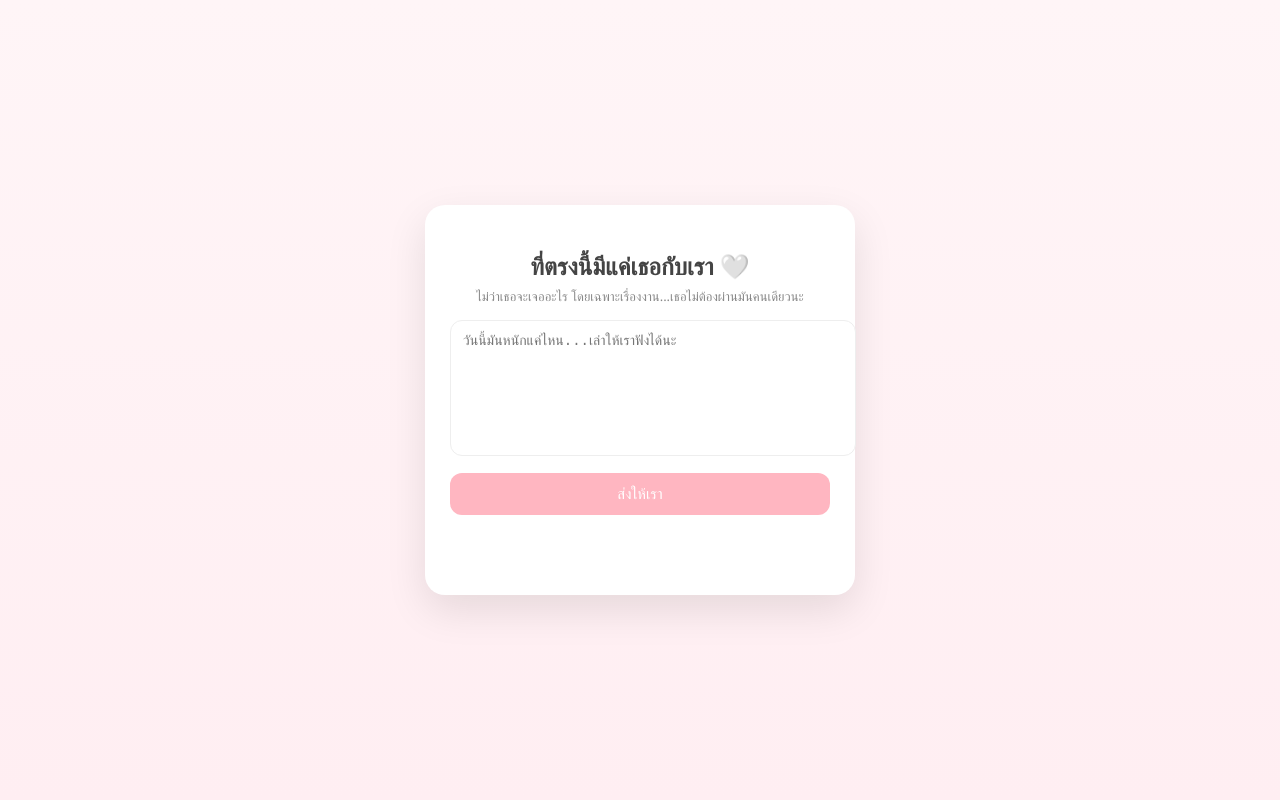
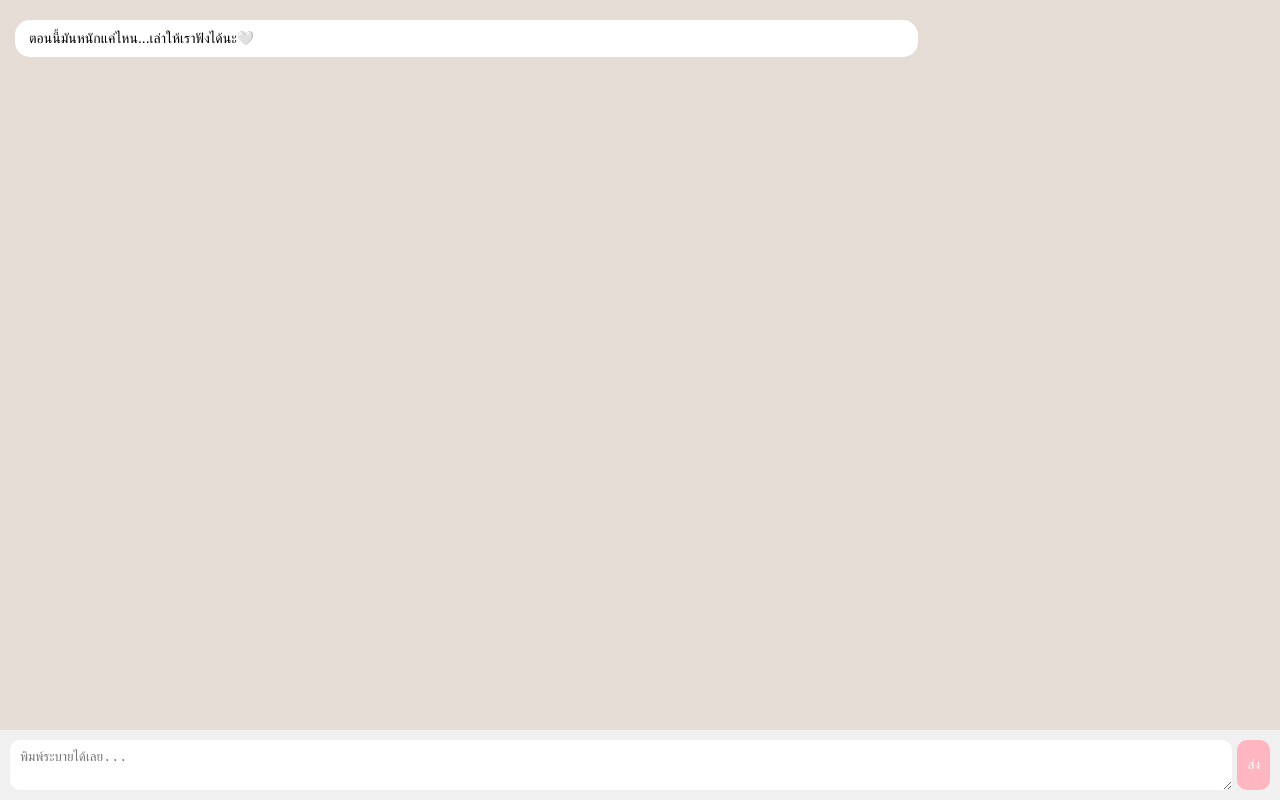
Before and after one commit to aasszoom1/for-her, a plain HTML site: page index.html in a window 1280 px wide. Drawn offline with Linux system fonts and the light colour scheme.

Commit message:
Update index.html

```diff
--- a/index.html
+++ b/index.html
@@ -3,134 +3,215 @@
 <head>
 <meta charset="UTF-8">
 <title>For You 🤍</title>
+<meta name="viewport" content="width=device-width, initial-scale=1.0">
 
 <style>
 body {
     margin: 0;
-    font-family: 'Segoe UI', sans-serif;
-    background: linear-gradient(to bottom, #fff5f7, #ffeef2);
+    font-family: sans-serif;
+    background: #e5ddd5;
     display: flex;
-    justify-content: center;
-    align-items: center;
+    flex-direction: column;
     height: 100vh;
 }
 
-/* กล่องหลัก */
-.container {
-    background: white;
-    width: 380px;
-    padding: 25px;
-    border-radius: 20px;
-    box-shadow: 0 15px 40px rgba(0,0,0,0.1);
-    text-align: center;
+/* แชท */
+.chat {
+    flex: 1;
+    padding: 15px;
+    overflow-y: auto;
 }
 
-/* หัวข้อ */
-h2 {
-    margin-bottom: 5px;
-    color: #444;
+/* บับเบิล */
+.bubble {
+    max-width: 70%;
+    padding: 10px 14px;
+    border-radius: 15px;
+    margin: 5px 0;
+    font-size: 14px;
 }
 
-/* คำอธิบาย */
-.desc {
-    font-size: 13px;
-    color: #888;
-    margin-bottom: 15px;
+.bot {
+    background: white;
+    margin-right: auto;
 }
 
-/* กล่องพิมพ์ */
-textarea {
-    width: 100%;
-    height: 110px;
-    border-radius: 12px;
-    border: 1px solid #eee;
-    padding: 12px;
-    font-size: 14px;
-    resize: none;
-    outline: none;
-    transition: 0.2s;
+.me {
+    background: #dcf8c6;
+    margin-left: auto;
 }
 
-textarea:focus {
-    border-color: #ffb6c1;
+/* input */
+.input-area {
+    display: flex;
+    padding: 10px;
+    background: #f0f0f0;
 }
 
-/* ปุ่ม */
+textarea {
+    flex: 1;
+    border-radius: 10px;
+    border: none;
+    padding: 10px;
+}
+
 button {
-    margin-top: 12px;
-    width: 100%;
-    padding: 12px;
+    margin-left: 5px;
     border: none;
-    border-radius: 12px;
+    border-radius: 10px;
+    padding: 10px;
     background: #ffb6c1;
     color: white;
-    font-size: 15px;
     cursor: pointer;
-    transition: 0.2s;
+    position: relative;
+    overflow: hidden;
 }
 
-button:hover {
-    background: #ff9eb0;
+/* 💓 หัวใจ */
+.heart {
+    position: absolute;
+    color: pink;
+    font-size: 12px;
+    animation: floatUp 1s linear forwards;
 }
 
-/* ข้อความตอบ */
-.response {
-    margin-top: 15px;
-    font-size: 14px;
-    color: #555;
-    min-height: 40px;
-    transition: 0.3s;
+@keyframes floatUp {
+    from {
+        transform: translateY(0) scale(1);
+        opacity: 1;
+    }
+    to {
+        transform: translateY(-40px) scale(1.5);
+        opacity: 0;
+    }
+}
+
+/* ปุ่มกลางจอ */
+.next-btn {
+    position: fixed;
+    top: 50%;
+    left: 50%;
+    transform: translate(-50%, -50%);
+    background: #ffb6c1;
+    color: white;
+    padding: 15px 25px;
+    border-radius: 15px;
+    display: none;
+    cursor: pointer;
 }
 </style>
 </head>
 
 <body>
 
-<div class="container">
-    <h2>ที่ตรงนี้มีแค่เธอกับเรา 🤍</h2>
-    <div class="desc">
-        ไม่ว่าเธอจะเจออะไร โดยเฉพาะเรื่องงาน...เธอไม่ต้องผ่านมันคนเดียวนะ
-    </div>
+<div class="chat" id="chat"></div>
 
-    <textarea id="input" placeholder="วันนี้มันหนักแค่ไหน...เล่าให้เราฟังได้นะ"></textarea>
-    <button onclick="reply()">ส่งให้เรา</button>
-
-    <div class="response" id="response"></div>
+<div class="input-area">
+    <textarea id="input" placeholder="พิมพ์ระบายได้เลย..."></textarea>
+    <button onclick="send(this)">ส่ง</button>
 </div>
 
-<script type="module">
-import { initializeApp } from "https://www.gstatic.com/firebasejs/10.12.2/firebase-app.js";
-import { getFirestore, collection, addDoc } from "https://www.gstatic.com/firebasejs/10.12.2/firebase-firestore.js";
+<div class="next-btn" id="nextBtn" onclick="goNext()">ไปต่อ 🤍</div>
 
-const firebaseConfig = {
-  apiKey: "AIzaSyCquKO0dfib9VPLiVw8VoMglElIaaT65Pc",
-  authDomain: "for-you-78a52.firebaseapp.com",
-  projectId: "for-you-78a52"
+<!-- 🎵 เพลง -->
+<audio id="bgm" loop>
+    <source src="music.mp3" type="audio/mpeg">
+</audio>
+
+<script>
+// ⌨️ พิมพ์ทีละตัว
+function typeText(element, text, speed = 30) {
+    let i = 0;
+    function typing() {
+        if (i < text.length) {
+            element.innerText += text.charAt(i);
+            i++;
+            setTimeout(typing, speed);
+        }
+    }
+    typing();
+}
+
+// เพิ่มบับเบิล
+function addBubble(text, type, typing=false) {
+    let div = document.createElement("div");
+    div.className = "bubble " + type;
+
+    if (typing) {
+        typeText(div, text);
+    } else {
+        div.innerText = text;
+    }
+
+    document.getElementById("chat").appendChild(div);
+    div.scrollIntoView();
+}
+
+// 💓 เอฟเฟกต์หัวใจ
+function heartEffect(btn) {
+    for (let i = 0; i < 5; i++) {
+        let heart = document.createElement("div");
+        heart.className = "heart";
+        heart.innerText = "💓";
+        heart.style.left = Math.random() * 50 + "px";
+        btn.appendChild(heart);
+
+        setTimeout(() => heart.remove(), 1000);
+    }
+}
+
+// 🎵 fade in เพลง
+function playMusic() {
+    let audio = document.getElementById("bgm");
+    audio.volume = 0;
+    audio.play();
+
+    let vol = 0;
+    let fade = setInterval(() => {
+        if (vol < 1) {
+            vol += 0.05;
+            audio.volume = vol;
+        } else {
+            clearInterval(fade);
+        }
+    }, 200);
+}
+
+// 🔥 ข้อความแรก
+window.onload = function() {
+    addBubble("ตอนนี้มันหนักแค่ไหน...เล่าให้เราฟังได้นะ 🤍", "bot", true);
 };
 
-const app = initializeApp(firebaseConfig);
-const db = getFirestore(app);
+let sent = false;
 
-window.reply = async function() {
-    let text = document.getElementById("input").value;
-    let res = "";
+function send(btn) {
+    let text = document.getElementById("input").value.trim();
+    if (!text) return;
 
-    if (text.trim() !== "") {
-        await addDoc(collection(db, "messages"), {
-            message: text,
-            time: new Date()
-        });
+    addBubble(text, "me");
+    document.getElementById("input").value = "";
+
+    heartEffect(btn);
+
+    setTimeout(() => {
+        addBubble(
+        "ผมรับทราบแล้วงับ เก่งมากที่ผ่านมาถึงตรงนี้ได้ ไม่ว่าจะเกิดอะไรขึ้นยังมีผมอยู่เสมอที่คอยรับฟัง อยู่ข้าง ๆ ไม่ว่าจะเลวร้ายขนาดไหน พี่ยังมีผมอยู่แน่นอน 🤍",
+        "bot",
+        true
+        );
+
+        document.getElementById("nextBtn").style.display = "block";
+
+    }, 500);
+
+    if (!sent) {
+        playMusic();
+        sent = true;
     }
+}
 
-    if (text.includes("ตกงาน") || text.includes("ไม่มีงาน")) {
-        res = "มันหนักมากเลยใช่ไหม...เราอยู่ข้างเธอนะ 🤍";
-    } else if (text.includes("เหนื่อย") || text.includes("ท้อ")) {
-        res = "ไม่ต้องเก่งตลอดก็ได้นะ พักบ้างก็ได้ 🤍";
-    } else {
-        res = "ขอบคุณที่เล่าให้เราฟังนะ 🤍";
-    }
-
-    document.getElementById("response").innerText = res;
+function goNext() {
+    window.location.href = "page2.html";
 }
 </script>
 
```
